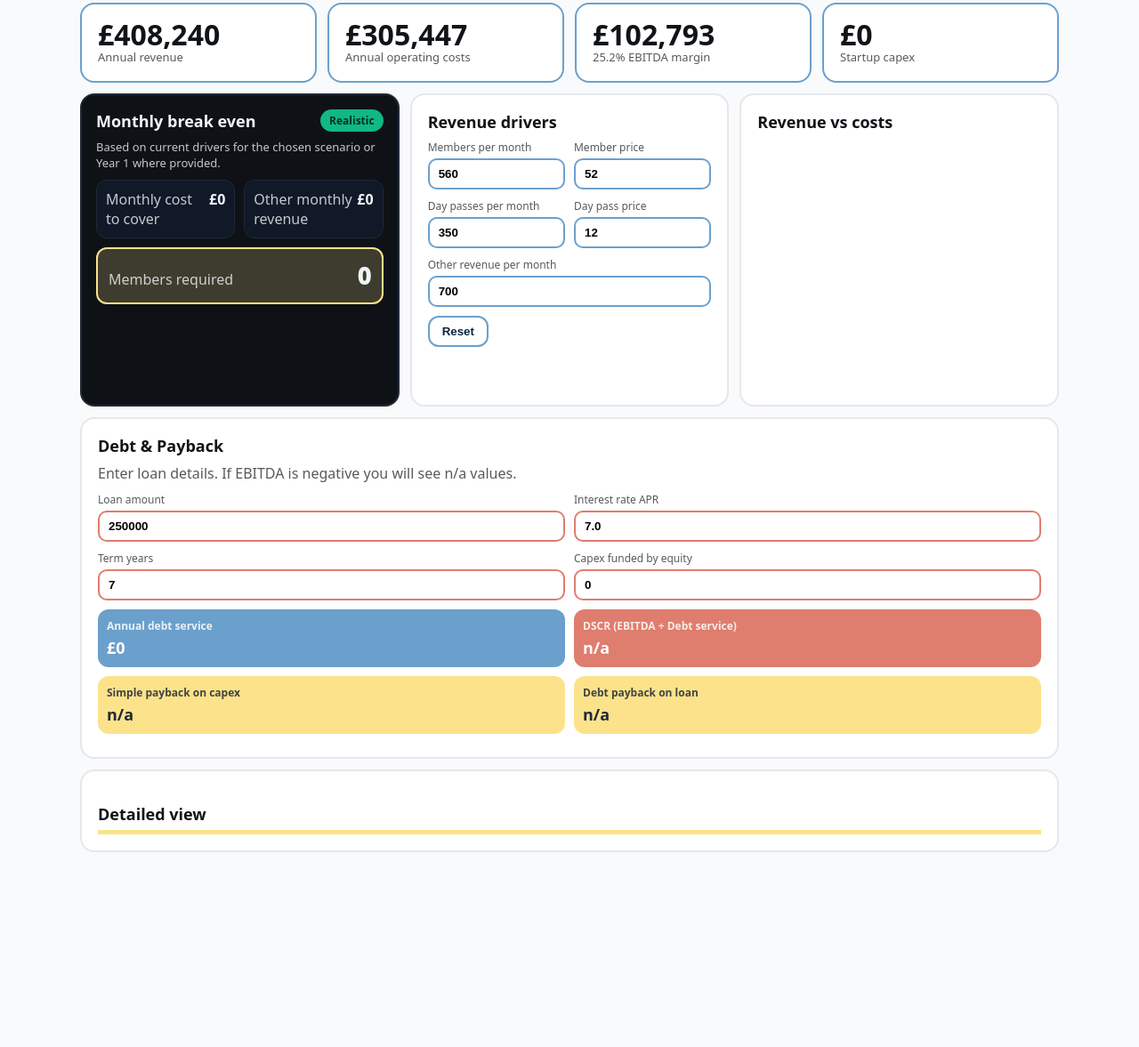
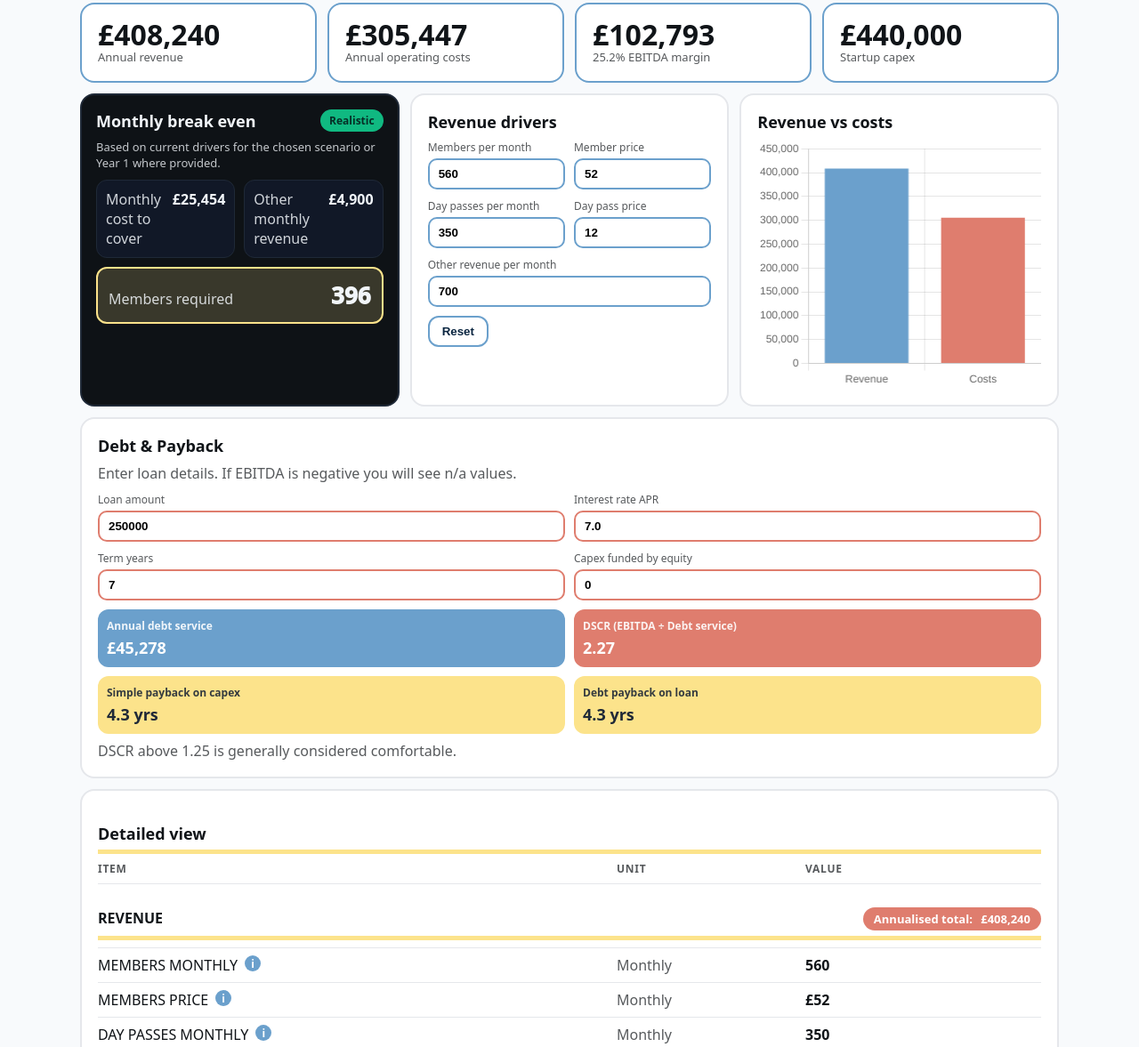
Before and after one commit to rolloweb/queensgateboulder, a plain HTML site: page index.html in a window 1280 px wide. Shown: the part 118-1295 px from the top of the page at 89% size. Before the commit the page ends 1116 px from the top, so only its background shows below. Drawn offline with nearby package versions, Linux system fonts and the light colour scheme.

Commit message:
Update index.html

```diff
--- a/index.html
+++ b/index.html
@@ -12,9 +12,9 @@
 <style>
   :root{
     color-scheme: light dark;
-    --gold:#fce38b;   /* highlight */
-    --salmon:#df7d6e; /* costs */
-    --blue:#6ba0cc;   /* revenue */
+    --gold:#fce38b;
+    --salmon:#df7d6e;
+    --blue:#6ba0cc;
     --ink:#101418;
     --paper:#f8fafc;
   }
@@ -22,12 +22,18 @@
     :root{ --paper:#0b0b0c; --ink:#e6e6e6; }
   }
 
-  html,body{margin:0;background:var(--paper);color:var(--ink);font-family:system-ui,-apple-system,Segoe UI,Roboto,Inter,Arial,sans-serif}
+  html,body{margin:0;height:100%;background:var(--paper);color:var(--ink);font-family:system-ui,-apple-system,Segoe UI,Roboto,Inter,Arial,sans-serif}
+
+  /* Sticky header that really sticks */
+  header{
+    position:sticky; top:0; z-index:9999;
+    background:rgba(255,255,255,.97);
+    border-bottom:2px solid var(--gold);
+    backdrop-filter:saturate(1.1) blur(6px);
+  }
+  @media (prefers-color-scheme:dark){header{background:rgba(16,16,16,.97)}}
+
   .wrap{max-width:1100px;margin:0 auto;padding:16px}
-
-  /* Sticky header with toggles always visible */
-  header{position:sticky;top:0;z-index:30;background:rgba(255,255,255,.96);backdrop-filter:saturate(1.1) blur(6px);border-bottom:2px solid var(--gold);box-shadow:0 4px 14px rgba(0,0,0,.06)}
-  @media (prefers-color-scheme:dark){header{background:rgba(16,16,16,.96)}}
   h1{margin:.25rem 0 0;font-weight:900;font-size:clamp(22px,3vw,30px)}
   p.muted{margin:.25rem 0 0;opacity:.7}
 
@@ -61,14 +67,14 @@
   .drivers input{width:100%;box-sizing:border-box;border:2px solid var(--blue);border-radius:10px;padding:8px 10px;font-weight:800;font-variant-numeric:tabular-nums;background:#fff}
   @media (prefers-color-scheme:dark){.drivers input{background:#0b0e12;color:#e6f0fb;border-color:#2c6a9e}}
 
-  /* Monthly break even card redesign */
+  /* Monthly break even improved */
   .break-card{background:#0e1216;border:2px solid #1f2937;color:#f1f5f9;border-radius:16px;padding:16px}
   .break-head{display:flex;justify-content:space-between;align-items:center}
   .break-grid{display:grid;grid-template-columns:1fr 1fr;gap:10px;margin-top:10px}
   .break-row{display:flex;justify-content:space-between;align-items:baseline;background:#111827;border:1px solid #1f2937;border-radius:12px;padding:10px}
-  .break-label{opacity:.8}
+  .break-label{opacity:.85}
   .break-val{font-weight:900}
-  .break-members{display:flex;justify-content:space-between;align-items:baseline;margin-top:10px;padding:12px;border-radius:12px;border:2px solid var(--gold);background:color-mix(in oklab, var(--gold) 20%, transparent)}
+  .break-members{display:flex;justify-content:space-between;align-items:baseline;margin-top:10px;padding:12px;border-radius:12px;border:2px solid var(--gold);background:rgba(252,227,139,.18)}
   .pill{display:inline-block;background:#10b981;color:#062e26;padding:4px 10px;border-radius:999px;font-size:12px;font-weight:800}
   @media (prefers-color-scheme:dark){.pill{background:#10b981;color:#022019}}
 
@@ -79,10 +85,9 @@
 
   .finance-metrics{display:grid;grid-template-columns:1fr 1fr;gap:10px;margin-top:10px}
   .metric{border-radius:12px;padding:10px}
-  .metric h4{margin:0 0 4px;font-size:12px;opacity:.85}
+  .metric h4{margin:0 0 4px;font-size:12px;opacity:.9}
   .metric .val{font-weight:900;font-size:18px}
 
-  /* Contrast: dark text on gold, light text on blue/salmon */
   .m-gold{background:var(--gold);color:#1f2937}
   .m-blue{background:var(--blue);color:#fff}
   .m-salmon{background:var(--salmon);color:#fff}
@@ -131,7 +136,6 @@
 
   <!-- Drivers + Break even + Chart -->
   <section class="row cols-3" style="margin-top:12px">
-    <!-- Monthly break even redesigned -->
     <div class="break-card">
       <div class="break-head">
         <h2 style="margin:0;font-size:18px;font-weight:800">Monthly break even</h2>
@@ -148,7 +152,6 @@
       </div>
     </div>
 
-    <!-- Drivers -->
     <div class="card">
       <h2 style="margin:0 0 8px;font-size:18px;font-weight:800">Revenue drivers</h2>
       <div class="drivers">
@@ -161,7 +164,6 @@
       <div style="margin-top:10px;display:flex;gap:8px;flex-wrap:wrap"><button id="resetDrivers" class="btn" type="button">Reset</button></div>
     </div>
 
-    <!-- Chart -->
     <div class="card">
       <h2 style="margin:0 0 8px;font-size:18px;font-weight:800">Revenue vs costs</h2>
       <div class="chart-wrap"><canvas id="revCostChart" aria-label="Revenue vs Costs chart"></canvas></div>
@@ -181,7 +183,7 @@
     </div>
 
     <div class="finance-metrics">
-      <div class="metric m-blue"><h4>Annual debt service</h4><div class="val mono" id="debtService">£0</div></div>
+      <div class="metric m-blue"><h4>Annual debt service</h4><div class="val mono" id="debtService">n/a</div></div>
       <div class="metric m-salmon"><h4>DSCR (EBITDA ÷ Debt service)</h4><div class="val mono" id="dscr">n/a</div></div>
       <div class="metric m-gold"><h4>Simple payback on capex</h4><div class="val mono" id="simplePayback">n/a</div></div>
       <div class="metric m-gold"><h4>Debt payback on loan</h4><div class="val mono" id="debtPayback">n/a</div></div>
@@ -193,7 +195,6 @@
   <section class="card" style="margin-top:12px">
     <div class="section-head">
       <h2 style="margin:0;font-size:18px;font-weight:900">Detailed view</h2>
-      <!-- Removed the global Operating total badge -->
     </div>
     <div id="tableContainer" style="overflow-x:auto"></div>
   </section>
@@ -201,7 +202,12 @@
 </main>
 
 <script>
-  const CSV_PATH = "./adjusted_queensgate_bouldering_model_v3.csv";
+  /* Try the new CSV first, then fall back so the page never goes blank */
+  const CSV_CANDIDATES = [
+    "./adjusted_queensgate_bouldering_model_v3.csv",
+    "./adjusted_queensgate_bouldering_model.csv",
+    "./Queensgate_Bouldering_Financial_ModelV2_ADJUSTED.csv"
+  ];
 
   const money = n => !isFinite(n) ? "£0" : "£"+ Number(n).toLocaleString("en-GB",{maximumFractionDigits:0});
   const num = v => { if (v===null||v===undefined) return 0; if (typeof v==="number") return v; const clean=String(v).replace(/[£,\s]/g,""); const p=parseFloat(clean); return isNaN(p)?0:p; };
@@ -215,27 +221,49 @@
 
   const driverOverrides = { membersPerMonth:null, memberPrice:null, dayPassesPerMonth:null, dayPassPrice:null, otherPerMonth:null };
 
+  /* Column helpers that tolerate header changes */
+  function getCol(row, names){
+    for (const n of names){
+      if (row.hasOwnProperty(n)) return row[n];
+    }
+    return null;
+  }
+  function sectionName(row){
+    return String(getCol(row, ["SECTION TITLE","Section","SECTION","Category"]) || "Other");
+  }
+  function descName(row){
+    return String(getCol(row, ["DESCRIPTION","Description","Item"]) || "");
+  }
+  function notesText(row){
+    return String(getCol(row, ["NOTES","Notes","Note"]) || "").trim();
+  }
+  function valueFor(row, scn){
+    const y1 = getCol(row, ["Year 1","Year1","YEAR 1","YEAR_1"]);
+    if (useYear1 && y1 !== null && y1 !== "") return num(y1);
+    const tryCols = [scn, scn.toUpperCase(), scn[0], scn[0]?.toUpperCase()];
+    for (const c of tryCols){
+      const v = getCol(row, [c]);
+      if (v !== null && v !== "") return num(v);
+    }
+    return 0;
+  }
+
   function groupRows(){
     bySection = {};
     rows.forEach(r=>{
-      const s = (r["SECTION TITLE"] || r["Section"] || "Other") + "";
+      const s = sectionName(r);
       if(!bySection[s]) bySection[s] = [];
       bySection[s].push(r);
     });
   }
 
-  function getCellValue(row, scn){
-    if(useYear1 && row.hasOwnProperty("Year 1") && row["Year 1"] !== null && row["Year 1"] !== "") return num(row["Year 1"]);
-    return num(row[scn]);
-  }
-
   function readRevenueDriversFromCSV(scn){
-    const revRows = (bySection["REVENUE"] || bySection["Revenue"] || []);
+    const revRows = (bySection["REVENUE"] || bySection["Revenue"] || bySection["Revenue "] || []);
     const pick = (cands) => {
       const want = cands.map(x=>x.toUpperCase());
-      const row = revRows.find(r => want.includes(String(r["DESCRIPTION"]||"").toUpperCase()));
+      const row = revRows.find(r => want.includes(descName(r).toUpperCase()));
       if (!row) return 0;
-      return useYear1 && row["Year 1"] ? num(row["Year 1"]) : num(row[scn]);
+      return valueFor(row, scn);
     };
     return {
       membersPerMonth: pick(["MEMBERS_ MONTHLY","MEMBERS_MONTHLY","MEMBERS PER MONTH","MEMBERS"]),
@@ -264,8 +292,8 @@
     const isCapex = secName.toUpperCase().includes("CAPITAL EXPENDITURE");
     const isRevenue = secName.toUpperCase().includes("REVENUE");
     if (isRevenue) return getRevenuePieces(scn).annual;
-    if (isCapex) return arr.reduce((a,r)=>a+num(r["Year 1"]),0);
-    return arr.reduce((a,r)=>a+getCellValue(r, scn),0);
+    if (isCapex) return arr.reduce((a,r)=>a+num(getCol(r, ["Year 1","Year1","YEAR 1","YEAR_1"])),0);
+    return arr.reduce((a,r)=>a+valueFor(r, scn),0);
   }
 
   function totalOperating(scn){
@@ -303,7 +331,7 @@
     const noteEl = document.getElementById("bankNote");
     if (!isFinite(dscr)) {
       if (loan<=0) noteEl.textContent = "Enter a loan amount to populate DSCR and debt payback.";
-      else if (ebitda<=0) noteEl.textContent = "EBITDA is negative. Increase revenue or reduce operating costs to see DSCR and payback.";
+      else if (ebitda<=0) noteEl.textContent = "EBITDA is negative. Increase revenue or reduce operating costs.";
       else noteEl.textContent = "";
     } else {
       if (dscr < 1.0) noteEl.textContent = "DSCR below 1.0 means EBITDA does not cover debt service.";
@@ -327,7 +355,6 @@
     document.getElementById("kpiRevenueLabel").textContent = useYear1 ? "Year 1 revenue" : "Annual revenue";
     document.getElementById("kpiCostsLabel").textContent = useYear1 ? "Year 1 operating costs" : "Annual operating costs";
 
-    /* Break even */
     const monthlyCosts = totalOperating(currentScenario)/12;
     const monthlyOtherRevenue = (rev.dayPassesPerMonth*rev.dayPassPrice) + rev.otherPerMonth;
     const needed = Math.max(0, Math.ceil((monthlyCosts - monthlyOtherRevenue) / (rev.memberPrice || 1)));
@@ -335,7 +362,6 @@
     document.getElementById("beOtherRev").textContent = money(monthlyOtherRevenue);
     document.getElementById("membersReq").textContent = isFinite(needed) ? needed.toLocaleString("en-GB") : "0";
 
-    /* Chart */
     const ctx = document.getElementById("revCostChart");
     const data = { labels:["Revenue","Costs"], datasets:[{label:"Annual £", data:[rev.annual, costs], backgroundColor:[cssVal("--blue"), cssVal("--salmon")] }] };
     const opts = { responsive:true, maintainAspectRatio:false, plugins:{ legend:{display:false}, tooltip:{callbacks:{label:(p)=>money(p.raw)}} } };
@@ -345,6 +371,15 @@
 
     renderDebtAndPayback(ebitda, totalCapex());
     setDriverInputs();
+  }
+
+  function totalCapex(){
+    return Object.keys(bySection).reduce((acc,sec)=>{
+      if (sec.toUpperCase().includes("CAPITAL EXPENDITURE")){
+        acc += (bySection[sec]||[]).reduce((a,r)=>a+num(getCol(r, ["Year 1","Year1","YEAR 1","YEAR_1"])),0);
+      }
+      return acc;
+    },0);
   }
 
   function renderTable(){
@@ -371,8 +406,8 @@
         </td></tr>
       `;
       (bySection[sec]||[]).forEach(r=>{
-        const desc = String(r["DESCRIPTION"]||"");
-        const notes = String(r["NOTES"]||"").trim();
+        const desc = descName(r);
+        const notes = notesText(r);
         let unit = isRevenue ? "Monthly" : isCapex ? "One time" : (useYear1 ? "Year 1" : "Annual");
         let value = 0;
 
@@ -393,9 +428,9 @@
           }
           return;
         } else if (isCapex){
-          value = num(r["Year 1"]);
+          value = num(getCol(r, ["Year 1","Year1","YEAR 1","YEAR_1"]));
         } else {
-          value = getCellValue(r, currentScenario);
+          value = valueFor(r, currentScenario);
         }
         html += rowHTML(desc, unit, money(value), notes);
       });
@@ -455,28 +490,26 @@
     setIf("otherPerMonth","inOther");
   }
 
-  ["loanAmount","loanRate","loanYears","equityAmount"].forEach(id=>{
-    document.getElementById(id).addEventListener("input", ()=>recalc());
-  });
-
-  function loadCSV(){
-    Papa.parse(CSV_PATH,{
+  /* CSV loader with fallback */
+  function loadCSVFrom(list, idx=0){
+    if (idx >= list.length){
+      document.querySelector("main").innerHTML = `
+        <div class="card"><h2 style="margin:0 0 8px;font-size:18px;font-weight:900">Could not load CSV</h2>
+        <p style="color:#dc2626;margin:0 0 8px">Tried: ${CSV_CANDIDATES.join(", ")}</p></div>`;
+      return;
+    }
+    const path = list[idx];
+    Papa.parse(path,{
       download:true, header:true, dynamicTyping:false, skipEmptyLines:true,
       complete:(res)=>{
         rows = res.data.map(r=>{ Object.keys(r).forEach(k=>{ if(r[k]==="") r[k]=null; }); return r; });
         groupRows(); setDriverInputs(true); recalc();
       },
-      error:(err)=>{
-        document.querySelector("main").innerHTML = `
-          <div class="card"><h2 style="margin:0 0 8px;font-size:18px;font-weight:900">Could not load CSV</h2>
-          <p style="color:#dc2626;margin:0 0 8px">Error: ${err?.message || "Unknown error"}</p>
-          <p class="muted" style="margin:0">CSV must be next to this HTML and named <b>adjusted_queensgate_bouldering_model_v3.csv</b>.</p></div>`;
-        console.error("CSV load error", err);
-      }
+      error:()=> loadCSVFrom(list, idx+1)
     });
   }
 
-  loadCSV();
+  loadCSVFrom(CSV_CANDIDATES);
 </script>
 
 </body>
```
